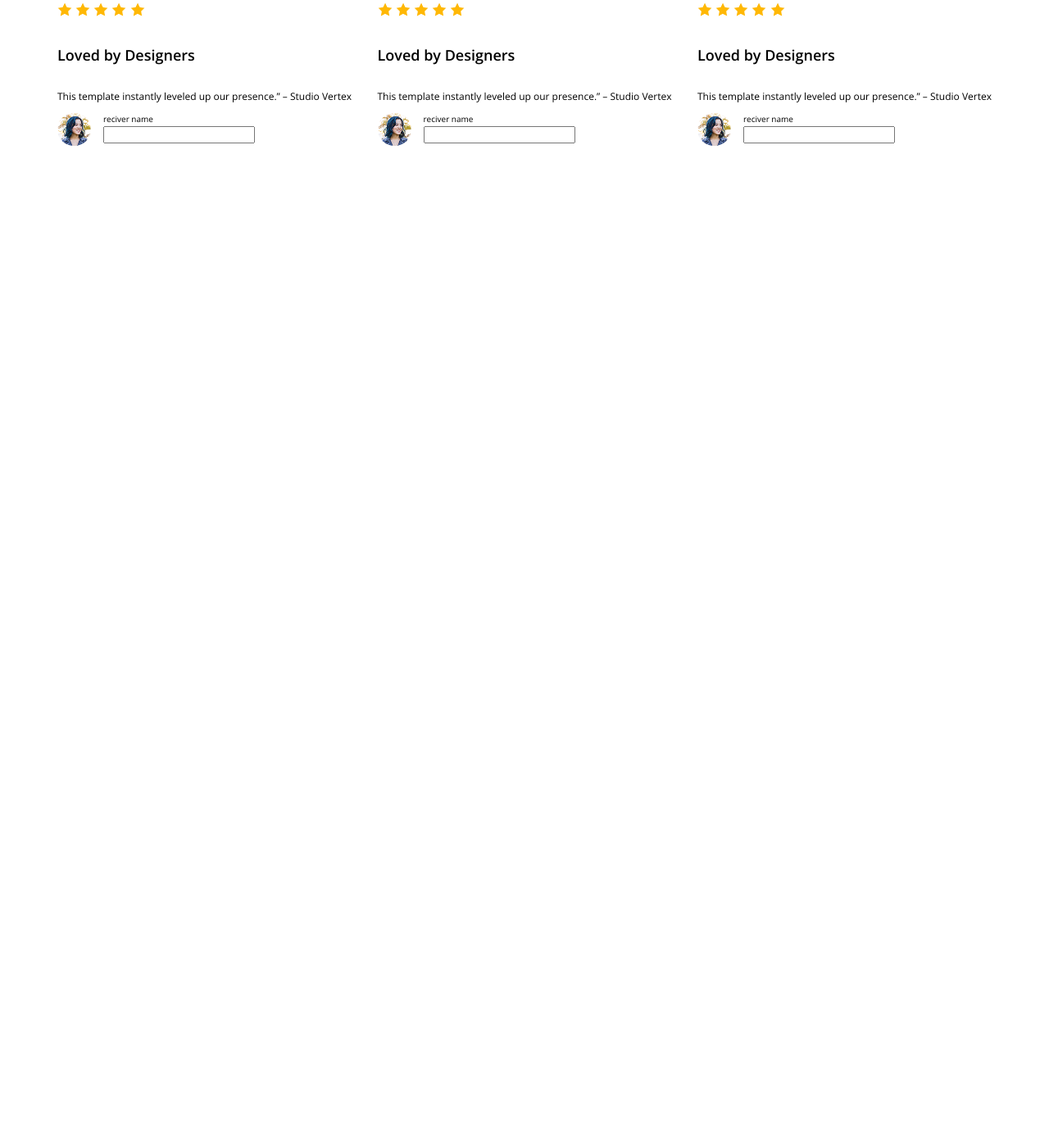
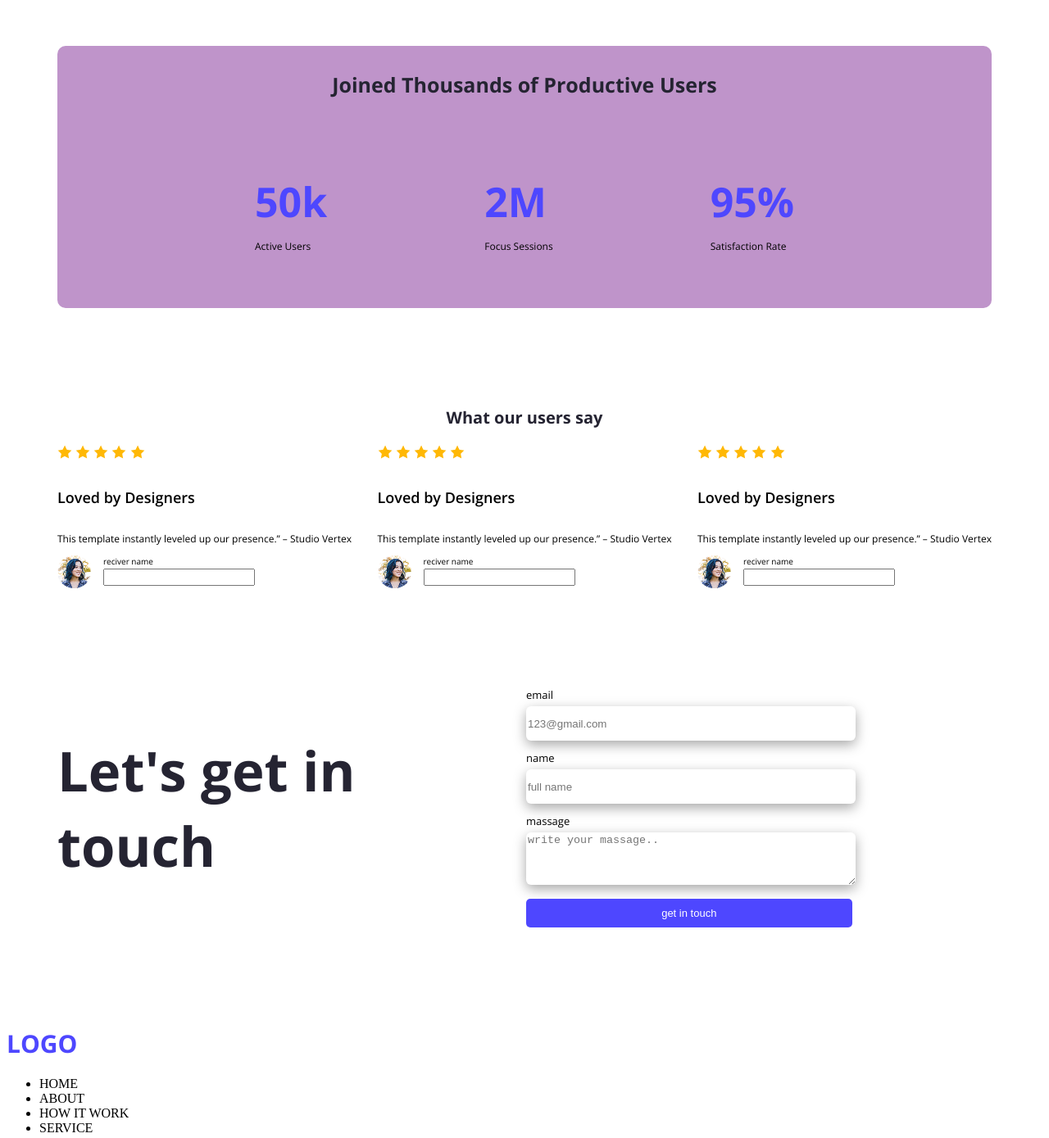
Before and after one commit to aanoman271/programminghero-assainment-project, a plain HTML site: page index.html in a window 1280 px wide. Shown: the part 1052-2441 px from the top of the page at 82% size. Before the commit the page ends 1238 px from the top, so only its background shows below. Drawn offline with nearby package versions, Linux system fonts and the light colour scheme.

Commit message:
productiv user section and newslatter section

```diff
--- a/index.html
+++ b/index.html
@@ -34,6 +34,25 @@
    </div>
    <img class="action-img" src="images/wc-mini.png" alt="">
   </section>
+
+  <section class="users">
+     <h3 class="user-title action-title">Joined Thousands of Productive Users</h3>
+     <div class="user-content">
+        <div class="user-nums">
+            <div> <h1 class="user-num">50k</h1>
+            <p class="user-num-detail">Active Users</p></div>
+
+            <div><h1 class="user-num">2M</h1>
+            <p class="user-num-detail">Focus Sessions</p></div>
+
+           <div><h1 class="user-num">95%</h1>
+            <p class="user-num-detail">Satisfaction Rate</p></div>
+        </div>
+     </div>
+  </section>
+
+
+
 
   <section class="productive">
     <h3 class="productive-title action-title">What our users say</h3>
@@ -113,7 +132,36 @@
 </div>
   </section>
 
+  <section class="newslatter">
+    <h1 class="newalatter-tytle action-title">Let's get in touch</h1>
+
+    <div class="newslatter-form-cotainer">
+    <form action="">
+        <label for="">email</label>
+        <input type="email" placeholder="123@gmail.com">
+
+        <label for="">name</label>
+        <input type="text" placeholder="full name">
+
+        <label for="">massage</label>
+        <textarea name="" id="" placeholder="write your massage.."></textarea>
+    </form>
+    <button class="primary-btn newslatter-btn">get in touch</button>
+    </div>
+  </section>
+
 </main>
-
+    <footer>
+        <div class="fotter-container">
+            <h1 class="fotter-logo logo primary-color open-sans-logo">LOGO</h1>
+            <p class="fotter-content"></p>
+            <ul>
+                <li>HOME</li>
+                <li> ABOUT</li>
+                <li>HOW IT WORK</li>
+                <li> SERVICE</li>
+            </ul>
+        </div>
+    </footer>
 </body>
 </html>
--- a/styles/style.css
+++ b/styles/style.css
@@ -105,6 +105,42 @@ margin-bottom:20px ;
     border-radius: 20px;
 }
 
+/* users section */
+.user-content{
+    width: 850px;
+    height: 206px;
+     margin: 50px auto 0 auto;
+}
+
+.users{
+    background-color: #bf94ca;
+    border-radius: 10px;
+    margin: 120px 0;
+}
+.user-nums{
+    display: flex;
+    justify-content:space-around;
+
+}
+.user-num{
+    display: block;
+}
+.user-title{font-size: 25px;
+    padding-top: 30px;
+
+}
+
+.user-num{
+    font-size: 50px;
+    color: #4E47FF;
+    margin-bottom: 0;
+    padding-bottom: 0;
+}
+
+.user-num-detail{
+    font-size: 12px;
+    font-weight: 100px;
+}
 
 /* productive section css */
 
@@ -140,6 +176,58 @@ margin-bottom:20px ;
     font-weight: 150;
 }
 
-..productive-card-container{
+.productive-card-container{
 box-shadow: rgba(0, 0, 0, 0.1) 0px 1px 2px 0px;
+
 }
+
+.user-title{
+    text-align: center;
+}
+
+/* newslatter css */
+
+.newslatter{
+    display: flex;
+    justify-content: space-between;
+    align-items: center;
+    margin: 120px 0;
+}
+.newslatter-form-cotainer{
+    width: 50%;
+
+
+}
+.newslatter-form-cotainer form label{
+    display: block;
+    margin-bottom: 5px;
+    font-size: 13px;
+
+}
+.newslatter-form-cotainer form input{
+    width: 70%;
+    height: 40px;
+    margin-bottom: 12px;
+    border-radius: 6px;
+    border: none;
+box-shadow: rgba(0, 0, 0, 0.35) 0px 5px 15px;
+}
+
+.newslatter-form-cotainer form textarea{
+    width: 70%;
+    height: 60px;
+    margin-bottom: 12px;
+    border-radius: 6px;
+    border: none;
+box-shadow: rgba(0, 0, 0, 0.35) 0px 5px 15px;
+}
+
+.newslatter-btn{
+    width: 70%;
+    padding: 5px;
+    font-size: 13px;
+    font-weight: 500;
+}
+.newalatter-tytle{
+    font-size:67px;
+}
```
